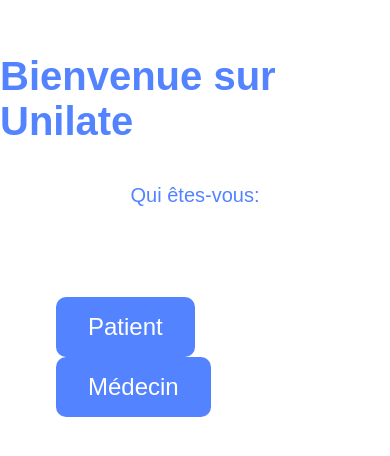
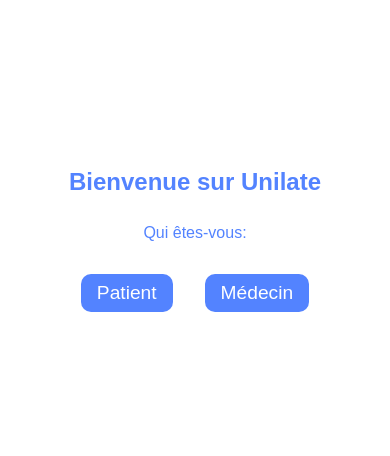
Before and after one commit to Harold-coder/unilate-app, a React (Create React App) app: page / in a window 390 px wide. Shown: the part 200-656 px from the top of the page. Built offline with nearby package versions, Linux system fonts and the light colour scheme.

Commit message:
Made the welcome page more responsive.

```diff
--- a/src/pages/WelcomePage/WelcomePage.css
+++ b/src/pages/WelcomePage/WelcomePage.css
@@ -39,3 +39,37 @@
     transform: scale(1.05); /* Slightly enlarge the buttons when hovered/focused */
     outline: none; /* Remove focus outline, use with caution */
   }
+
+  /* Responsive adjustments */
+@media (max-width: 768px) {
+  .welcome-h1 {
+    font-size: 2rem; /* Smaller font size for smaller screens */
+  }
+
+  .welcome-p {
+    font-size: 1rem; /* Smaller font size for smaller screens */
+    margin-bottom: 2em; /* Less margin to save space */
+  }
+
+  .welcome-button {
+    font-size: 1.2rem; /* Smaller font size for smaller screens */
+    padding: 0.75rem 1.5rem; /* Smaller padding for smaller screens */
+    margin: 0 2rem; /* Adjust margins for smaller screens */
+  }
+}
+
+/* Further adjustments for very small screens */
+@media (max-width: 480px) {
+  .welcome-page {
+    padding: 10px; /* Add padding to avoid touching the screen edges */
+  }
+
+  .welcome-h1 {
+    font-size: 1.5rem; /* Even smaller font size */
+  }
+
+  .welcome-button {
+    margin: 0 1rem; /* Adjust margins for very small screens */
+    padding: 0.5rem 1rem; /* Further reduce padding */
+  }
+}
```
